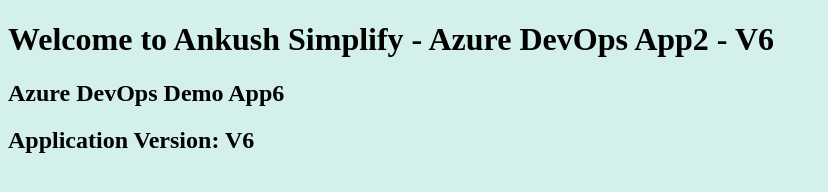
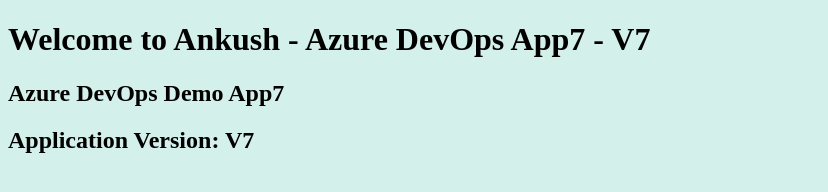
Before and after one commit to 2019wa86690/repov1, a plain HTML site: page gitrepofiles/index.html in a window 1280 px wide. Shown: the whole page, without its empty margins (0-828 px from the left). Drawn offline with Linux system fonts and the light colour scheme.

Commit message:
allstagecommit

```diff
--- a/gitrepofiles/index.html
+++ b/gitrepofiles/index.html
@@ -1,8 +1,8 @@
 <!DOCTYPE html>
 <html>
    <body style="background-color:rgb(212, 240, 234);">
-      <h1>Welcome to Ankush Simplify - Azure DevOps App2 - V6</h1>
-      <h2>Azure DevOps Demo App6</h2>
-      <h2>Application Version: V6</h2>
+      <h1>Welcome to Ankush - Azure DevOps App7 - V7</h1>
+      <h2>Azure DevOps Demo App7</h2>
+      <h2>Application Version: V7</h2>
    </body>
 </html>
```
